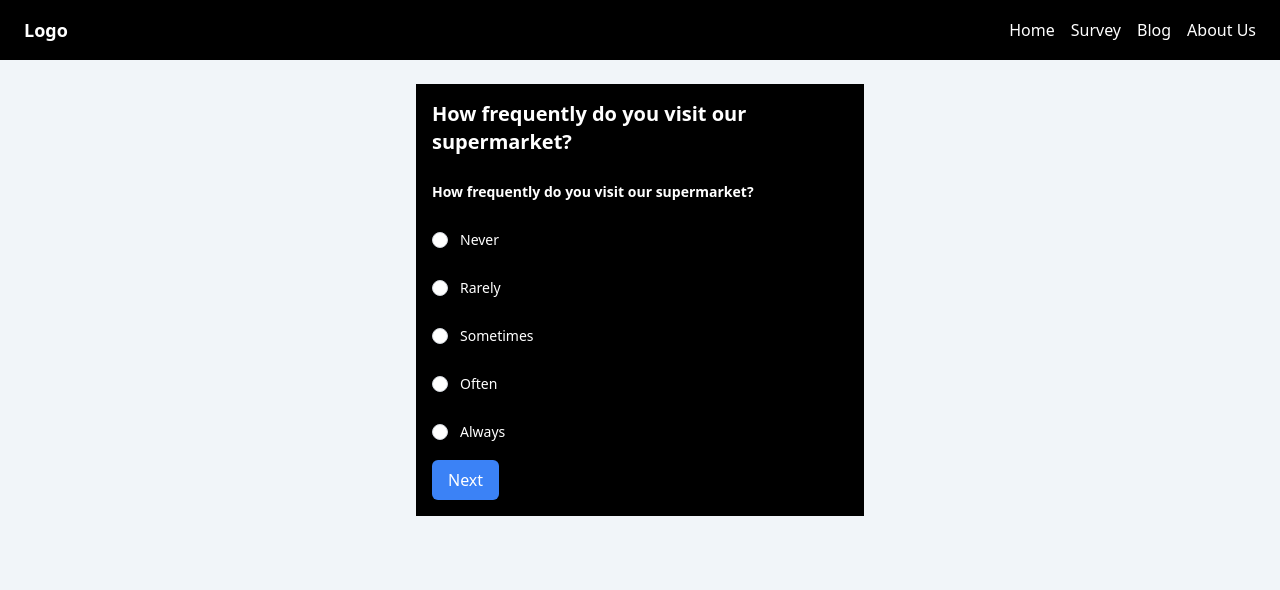
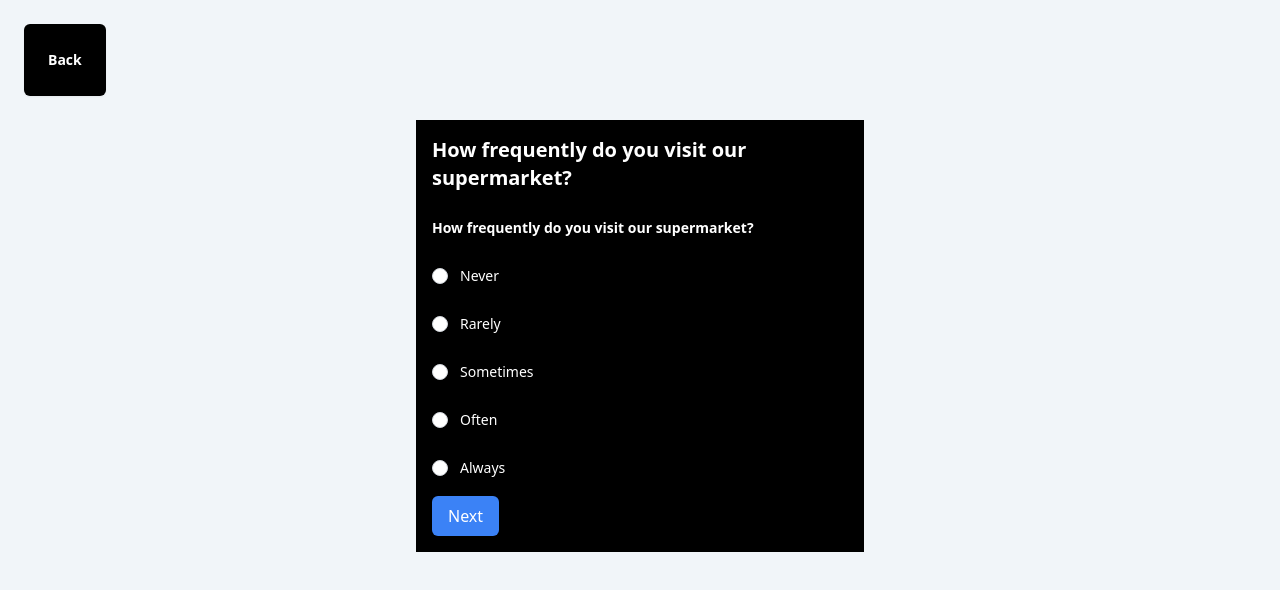
Before and after one commit to faithchulu/survey-app, a React (Create React App) app: page /form in a window 1280 px wide. Shown: the top 590 px of the page. Built offline with nearby package versions, Linux system fonts and the light colour scheme.

Commit message:
modified formcreator

```diff
--- a/db.json
+++ /dev/null
@@ -1,19 +0,0 @@
-{
-  "posts": [
-    {
-      "id": 1,
-      "title": "json-server",
-      "author": "typicode"
-    }
-  ],
-  "comments": [
-    {
-      "id": 1,
-      "body": "some comment",
-      "postId": 1
-    }
-  ],
-  "profile": {
-    "name": "typicode"
-  }
-}
--- a/src/assets/components/formcreator.js
+++ b/src/assets/components/formcreator.js
@@ -36,8 +36,8 @@ const FormCreator = () => {
   };
 
   return (
-    <div className="max-w-lg mx-auto ">
-      <form action="http://localhost:3031/surveys" method="post">
+    <div className="max-w-xl mx-auto ">
+
         <h1 className="text-3xl font-bold mb-4">Create Survey</h1>
 
         <div className="p-6 bg-white shadow-md rounded-xl">
@@ -126,13 +126,13 @@ const FormCreator = () => {
 
         <div>
           <button
-            type="submit"
+
             className="px-4 py-2 bg-indigo-500 text-white rounded mt-4"
           >
             Create Form
           </button>
         </div>
-      </form>
+
     </div>
   );
 };
--- a/src/pages/admin/create_survey.js
+++ b/src/pages/admin/create_survey.js
@@ -313,13 +313,11 @@ export default function Dashboard() {
           </div>
 
           <main className=" bg-slate-100 min-h-screen">
-            <div className="relative isolate px-6 pt-14 lg:px-8">
-              <div className="mx-auto max-w-2xl ">
+
                   <div>
                     <FormCreator />
                   </div>
-              </div>
-             </div>
+
             </main>
         </div>
       </div>
--- a/src/pages/admin/login.js
+++ b/src/pages/admin/login.js
@@ -2,7 +2,17 @@ import logo from "../../assets/images/logo.png";
 
 function Login() {
   return (
-    <div className="App bg-slate-100 min-h-screen">
+    <div className="App bg-slate-100 min-h-screen p-6">
+      <div>
+        <a href="/form" >
+          <button
+                className="flex right-0 justify-center rounded-md bg-black px-3 py-3 text-sm font-semibold leading-6 text-white shadow-sm hover:bg-indigo-500 focus-visible:outline focus-visible:outline-2 focus-visible:outline-offset-2 focus-visible:outline-indigo-600"
+         >
+                Go To Current Survey
+         </button>
+          </a>
+
+      </div>
       <div className="flex min-h-full flex-1 flex-col justify-center px-6 py-12 lg:px-8">
         <div className="sm:mx-auto sm:w-full sm:max-w-sm">
           <img className="mx-auto h-20 w-auto" src={logo} alt="Your Company" />
@@ -70,6 +80,7 @@ function Login() {
               </button>
             </div>
           </form>
+
         </div>
       </div>
     </div>
--- a/src/pages/admin/visualization.js
+++ b/src/pages/admin/visualization.js
@@ -316,16 +316,16 @@ export default function Dashboard() {
           </div>
 
           <main className="py-4 bg-slate-100 min-h-screen">
+
+            <div className="m=6"><DashboardStats /> </div>
+
             <div className="grid grid-cols-2">
               <div className="bg-white col-span-1 shadow-xl p-4 rounded-md m-6">
                 <GenderPieChart />
               </div>
             </div>
 
-
-              <DashboardStats />
             <AllSurveys />
-
 
           </main>
         </div>
--- a/src/pages/user/FormWizard.js
+++ b/src/pages/user/FormWizard.js
@@ -1140,10 +1140,17 @@ const renderStep13 = () => (
 
 
   return (
-    <div className="min-h-screen bg-no-repeat bg-cover bg-slate-100">
-      <div className="sticky top-0">
-        <NavBar />
-      </div>{" "}
+    <div className="min-h-screen bg-no-repeat bg-cover bg-slate-100 p-6">
+      <div>
+        <a href="/logout" >
+          <button
+                className="flex right-0 justify-center rounded-md bg-black px-6 py-6 text-sm font-semibold leading-6 text-white shadow-sm hover:bg-indigo-500 focus-visible:outline focus-visible:outline-2 focus-visible:outline-offset-2 focus-visible:outline-indigo-600"
+         >
+                Back
+         </button>
+          </a>
+
+      </div>
       <div className="bg-black text-white mt-6  max-w-md mx-auto p-4">
         {step === 1 && renderStep1()}
         {step === 2 && renderStep2()}
@@ -1159,10 +1166,7 @@ const renderStep13 = () => (
         {step === 12 && renderStep12()}
         {step === 13 && renderStep13()}
       </div>
-      <div className="sticky bottom -5">
-        {" "}
 
-      </div>
     </div>
   );
 };
```
